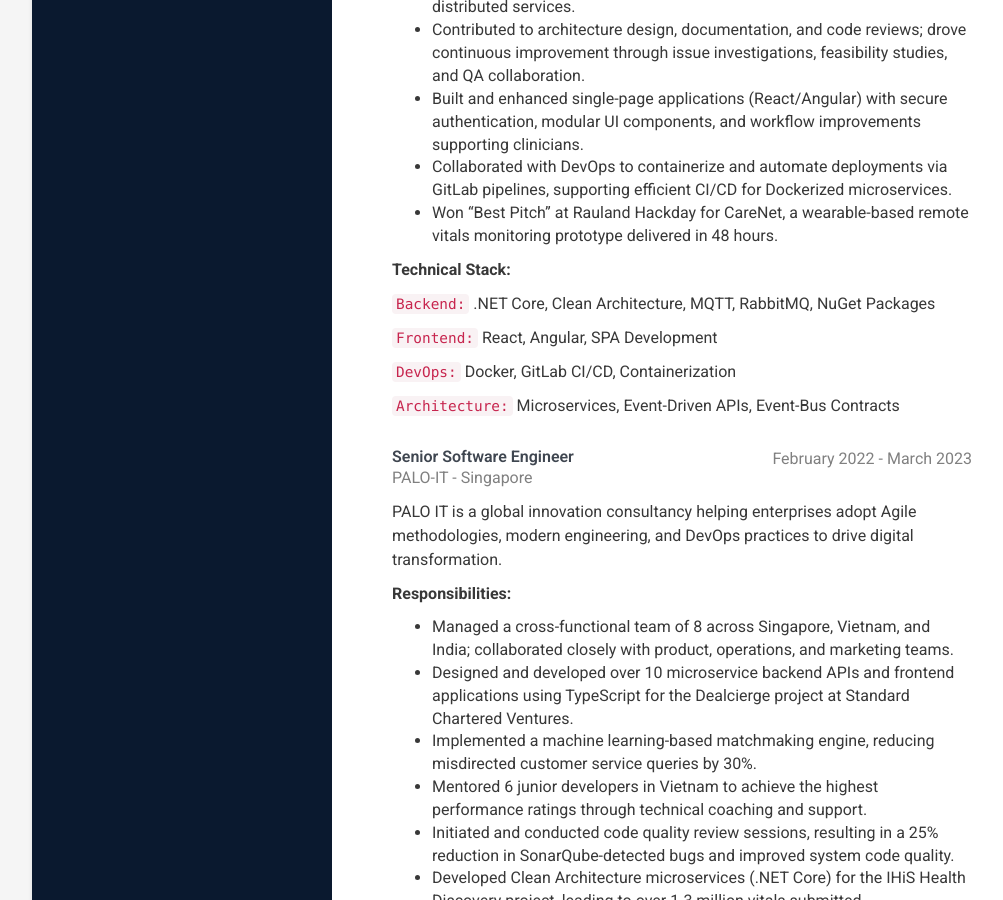
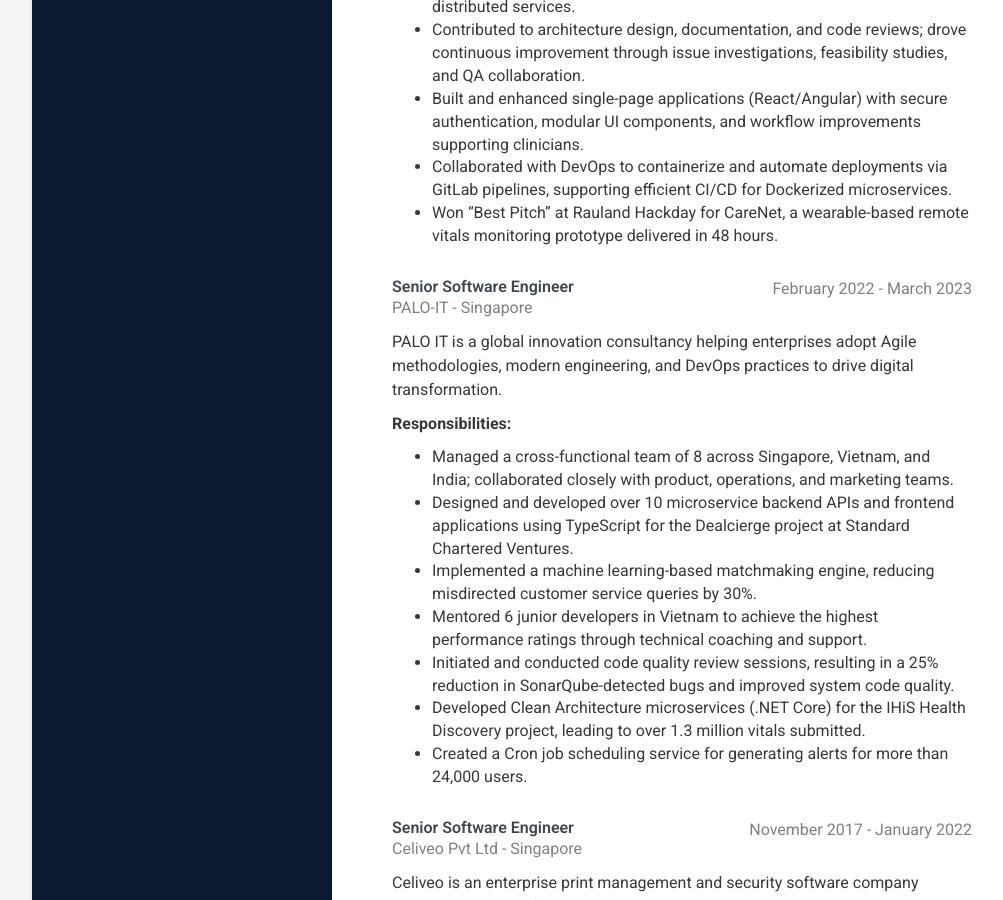
Before and after one commit to kasupsri/kasupsri.github.io, a Jekyll site: the page built from index.html, in a window 1280 px wide and 900 px high, scrolled down 1102 px. Shown: the whole window, without its empty margins (108-1111 px from the left). Built offline with Jekyll 4.4.1, drawn with Linux system fonts in a browser that asks for light colours.

Commit message:
Update data.yml

```diff
--- a/_data/data.yml
+++ b/_data/data.yml
@@ -85,16 +85,6 @@
         - Built and enhanced single-page applications (React/Angular) with secure authentication, modular UI components, and workflow improvements supporting clinicians.
         - Collaborated with DevOps to containerize and automate deployments via GitLab pipelines, supporting efficient CI/CD for Dockerized microservices.
         - Won "Best Pitch" at Rauland Hackday for CareNet, a wearable-based remote vitals monitoring prototype delivered in 48 hours.
-
-        **Technical Stack:**
-
-        `Backend:` .NET Core, Clean Architecture, MQTT, RabbitMQ, NuGet Packages
-
-        `Frontend:` React, Angular, SPA Development
-
-        `DevOps:` Docker, GitLab CI/CD, Containerization
-
-        `Architecture:` Microservices, Event-Driven APIs, Event-Bus Contracts
 
     - role: Senior Software Engineer
       time: February 2022 - March 2023
```
